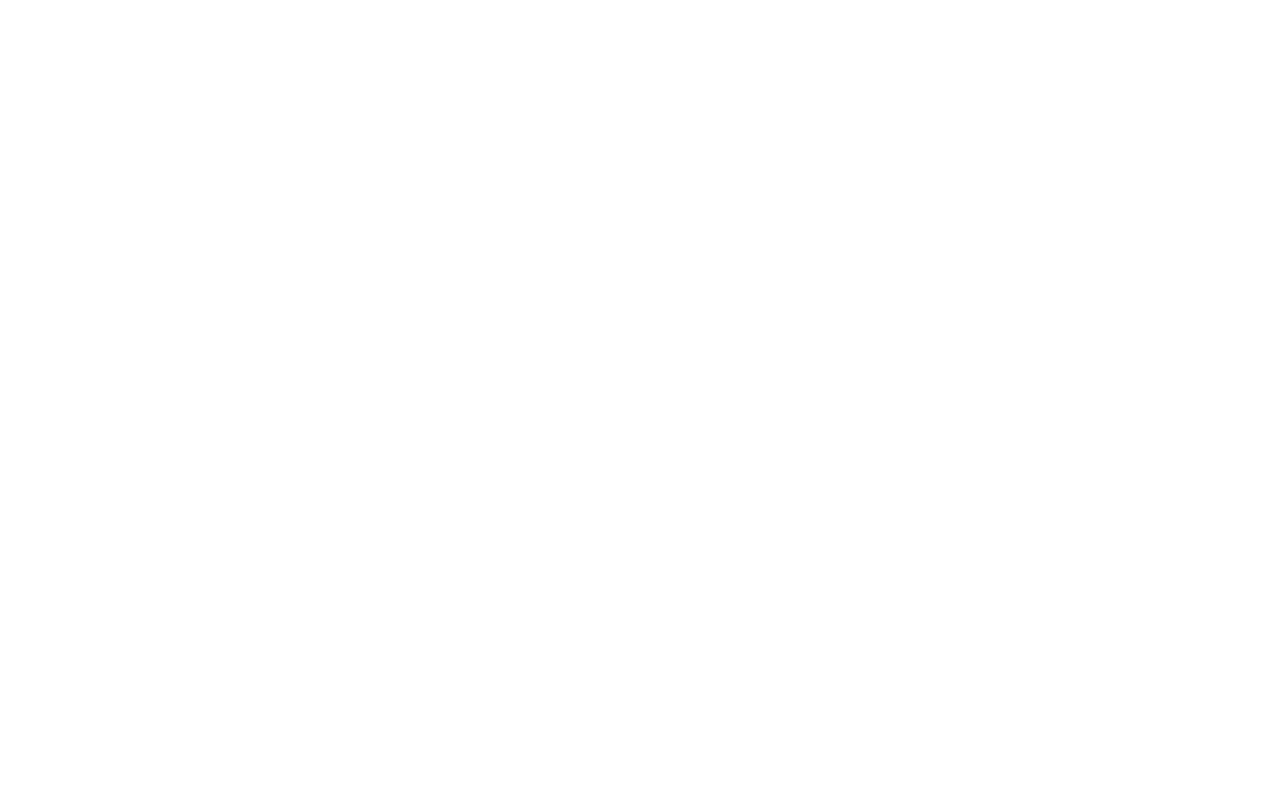
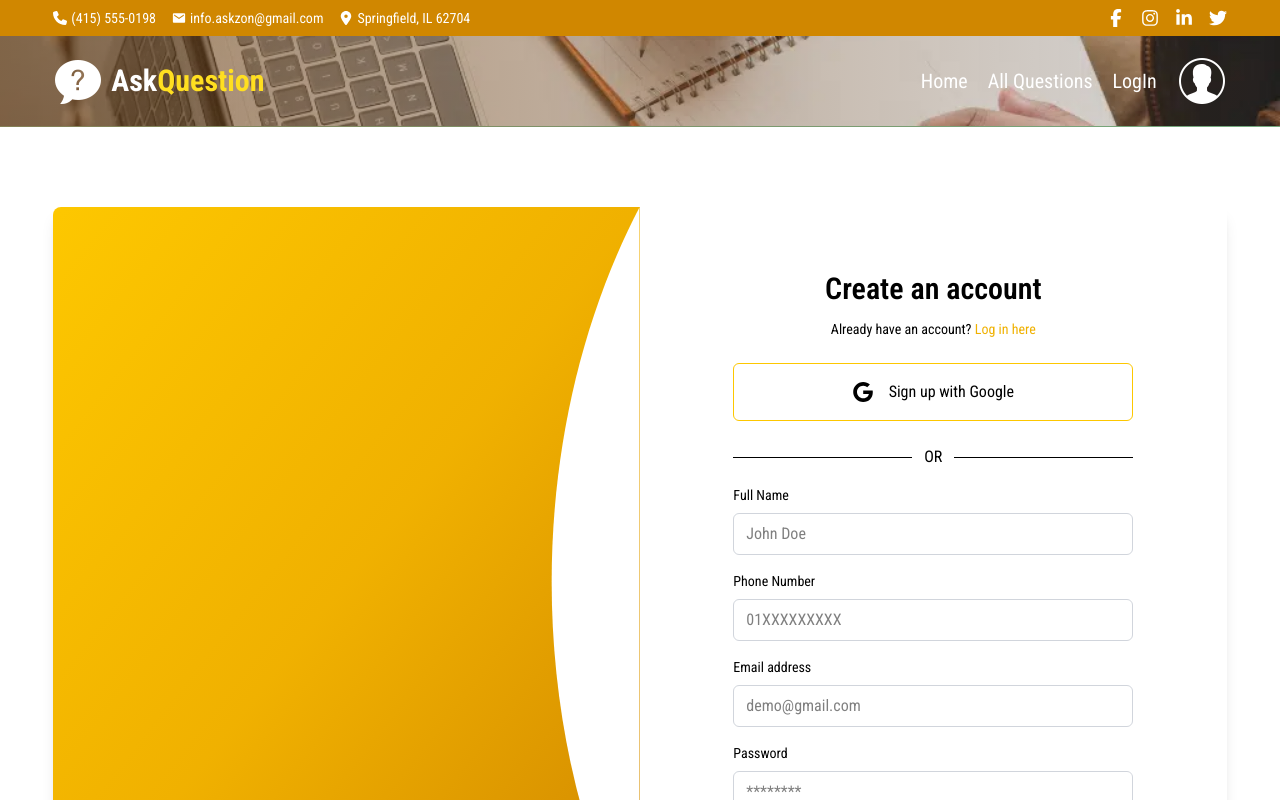
Before and after one commit to Johora99/AskZon, a React (Vite) app in the folder Client/: page /signup in a window 1280 px wide. Before the commit this address had no page. Shown: the top 800 px of the page. Built offline with nearby package versions, Linux system fonts and the light colour scheme.

Commit message:
error page added

```diff
--- /dev/null
+++ b/Client/src/Pages/ErrorPage.jsx
@@ -0,0 +1,29 @@
+import React from 'react'
+import { motion } from 'framer-motion';
+import { Link } from 'react-router-dom';
+export default function ErrorPage() {
+  const MotionLink = motion(Link);
+  return (
+    <div className="w-full h-screen flex flex-col justify-center items-center dark:bg-gray-50 ">
+      <section className="flex items-center h-full p-16 dark:text-gray-800">
+	<div className="container flex flex-col items-center justify-center px-5 mx-auto my-8">
+		<div className="max-w-md text-center">
+			<h2 className="mb-8 font-extrabold text-9xl dark:text-gray-400">
+				<span className="sr-only">Error</span>404
+			</h2>
+			<p className="text-2xl font-semibold md:text-3xl">Sorry, we couldn't find this page.</p>
+			<p className="mt-4 mb-8 dark:text-gray-600">But dont worry, you can find plenty of other things on our homepage.</p>
+<MotionLink
+  to="/"
+  whileHover={{ scale: 1.05, boxShadow: '0 0 15px rgba(255, 255, 255, 0.3)' }}
+  whileTap={{ scale: 0.95 }}
+  className="px-8 py-3 text-lg font-semibold rounded-full bg-yellow-400 text-white hover:bg-yellow-300 hover:shadow-lg transition-all duration-300"
+>
+Back to homepage
+</MotionLink>
+		</div>
+	</div>
+</section>
+    </div>
+  )
+}
--- a/Client/src/Pages/LogInPage.jsx
+++ b/Client/src/Pages/LogInPage.jsx
@@ -1,6 +1,7 @@
 import React from 'react';
 import bgImg from '../assets/loginbg.png';
 import BgImage from '../ShareComponent/BgImage';
+import { Link } from 'react-router-dom';
 
 export default function LogInPage() {
   return (
@@ -13,9 +14,9 @@ export default function LogInPage() {
             <h2 className="mb-3 text-3xl font-semibold text-center">Login to your account</h2>
             <p className="text-sm text-center dark:text-gray-600">
               Don’t have an account?{' '}
-              <a href="#" rel="noopener noreferrer" className="focus:underline hover:underline text-yellow-500">
+              <Link to='/signup' rel="noopener noreferrer" className="focus:underline hover:underline text-yellow-500">
                 Sign up here
-              </a>
+              </Link>
             </p>
 
             {/* Google Button */}
--- /dev/null
+++ b/Client/src/Pages/SignUpPage.jsx
@@ -0,0 +1,130 @@
+import React from 'react';
+import { Link } from 'react-router-dom';
+
+export default function SignUpPage() {
+  return (
+    <div className="w-full min-h-screen flex items-center justify-center">
+      <div className="container w-11/12 mx-auto py-20">
+        <div className="grid grid-cols-1 md:grid-cols-2 shadow-lg rounded-lg overflow-hidden">
+
+          {/* Right: Background SVG */}
+          <div className="w-full hidden md:block relative bg-gradient-to-br from-yellow-400 via-yellow-500 to-yellow-600">
+            <svg
+              className="absolute right-0 top-0 h-full w-full transform -scale-x-100"
+              viewBox="0 0 500 500"
+              preserveAspectRatio="none"
+              xmlns="http://www.w3.org/2000/svg"
+            >
+              <path
+                d="M0,0 C100,150 100,350 0,500 L0,0 Z"
+                fill="white"
+              />
+            </svg>
+          </div>
+
+          {/* Left: Signup Form */}
+          <div className="w-full max-w-md p-6 my-10 mx-auto">
+            <h2 className="mb-3 text-3xl font-semibold text-center">Create an account</h2>
+            <p className="text-sm text-center dark:text-gray-600">
+              Already have an account?{' '}
+              <Link to="/login" className="focus:underline hover:underline text-yellow-500">
+                Log in here
+              </Link>
+            </p>
+
+            {/* Google Button */}
+            <div className="my-6 space-y-4">
+              <button
+                aria-label="Sign up with Google"
+                type="button"
+                className="flex items-center justify-center w-full p-4 space-x-4 border rounded-md focus:ring-2 focus:ring-offset-1 border-yellow-400 focus:ring-yellow-400"
+              >
+                <svg xmlns="http://www.w3.org/2000/svg" viewBox="0 0 32 32" className="w-5 h-5 fill-current">
+                  <path d="M16.318 13.714v5.484h9.078c-0.37 2.354-2.745 6.901-9.078 6.901-5.458 0-9.917-4.521-9.917-10.099s4.458-10.099 9.917-10.099c3.109 0 5.193 1.318 6.38 2.464l4.339-4.182c-2.786-2.599-6.396-4.182-10.719-4.182-8.844 0-16 7.151-16 16s7.156 16 16 16c9.234 0 15.365-6.49 15.365-15.635 0-1.052-0.115-1.854-0.255-2.651z" />
+                </svg>
+                <p>Sign up with Google</p>
+              </button>
+            </div>
+
+            {/* Divider */}
+            <div className="flex items-center w-full my-4">
+              <hr className="w-full dark:text-gray-600" />
+              <p className="px-3 dark:text-gray-600">OR</p>
+              <hr className="w-full dark:text-gray-600" />
+            </div>
+
+            {/* Sign Up Form */}
+            <form noValidate className="space-y-8">
+              <div className="space-y-4">
+                {/* Name */}
+                <div className="space-y-2">
+                  <label htmlFor="name" className="block text-sm">
+                    Full Name
+                  </label>
+                  <input
+                    type="text"
+                    name="name"
+                    id="name"
+                    placeholder="John Doe"
+                    className="w-full px-3 py-2 border rounded-md border-gray-300 focus:outline-none focus:border-yellow-400 focus:ring-1 focus:ring-yellow-400 dark:border-yellow-400 dark:bg-gray-50 dark:text-gray-800 dark:focus:border-yellow-300 dark:focus:ring-yellow-300"
+                  />
+                </div>
+
+                {/* Phone */}
+                <div className="space-y-2">
+                  <label htmlFor="phone" className="block text-sm">
+                    Phone Number
+                  </label>
+                  <input
+                    type="tel"
+                    name="phone"
+                    id="phone"
+                    placeholder="01XXXXXXXXX"
+                    className="w-full px-3 py-2 border rounded-md border-gray-300 focus:outline-none focus:border-yellow-400 focus:ring-1 focus:ring-yellow-400 dark:border-yellow-400 dark:bg-gray-50 dark:text-gray-800 dark:focus:border-yellow-300 dark:focus:ring-yellow-300"
+                  />
+                </div>
+
+                {/* Email */}
+                <div className="space-y-2">
+                  <label htmlFor="email" className="block text-sm">
+                    Email address
+                  </label>
+                  <input
+                    type="email"
+                    name="email"
+                    id="email"
+                    placeholder="demo@gmail.com"
+                    className="w-full px-3 py-2 border rounded-md border-gray-300 focus:outline-none focus:border-yellow-400 focus:ring-1 focus:ring-yellow-400 dark:border-yellow-400 dark:bg-gray-50 dark:text-gray-800 dark:focus:border-yellow-300 dark:focus:ring-yellow-300"
+                  />
+                </div>
+
+                {/* Password */}
+                <div className="space-y-2">
+                  <label htmlFor="password" className="block text-sm">
+                    Password
+                  </label>
+                  <input
+                    type="password"
+                    name="password"
+                    id="password"
+                    placeholder="********"
+                    className="w-full px-3 py-2 border rounded-md border-gray-300 focus:outline-none focus:border-yellow-400 focus:ring-1 focus:ring-yellow-400 dark:border-yellow-400 dark:bg-gray-50 dark:text-gray-800 dark:focus:border-yellow-300 dark:focus:ring-yellow-300"
+                  />
+                </div>
+              </div>
+
+              {/* Submit Button */}
+              <button
+                type="submit"
+                className="w-full px-8 py-3 font-semibold rounded-md bg-yellow-400 text-white hover:bg-yellow-300 hover:shadow-lg transition-all duration-300 dark:text-gray-50"
+              >
+                Sign up
+              </button>
+            </form>
+          </div>
+
+        </div>
+      </div>
+    </div>
+  );
+}
--- a/Client/src/Routes/RouterProvider.jsx
+++ b/Client/src/Routes/RouterProvider.jsx
@@ -3,13 +3,17 @@ import { Route, Routes } from 'react-router-dom'
 import MainLayOut from '../LayOut/MainLayOut'
 import HomePage from '../Pages/HomePage'
 import LogInPage from '../Pages/LogInPage'
+import SignUpPage from '../Pages/SignUpPage'
+import ErrorPage from '../Pages/ErrorPage'
 
 export default function RouterProvider() {
   return (
     <Routes>
+      <Route path="*" element={<ErrorPage />}></Route>
       <Route path='/' element={<MainLayOut />}>
         <Route index element={<HomePage />}></Route>
         <Route path='/login' element={<LogInPage />}></Route>
+        <Route path='/signup' element={<SignUpPage />}></Route>
       </Route>
     </Routes>
   )
```
